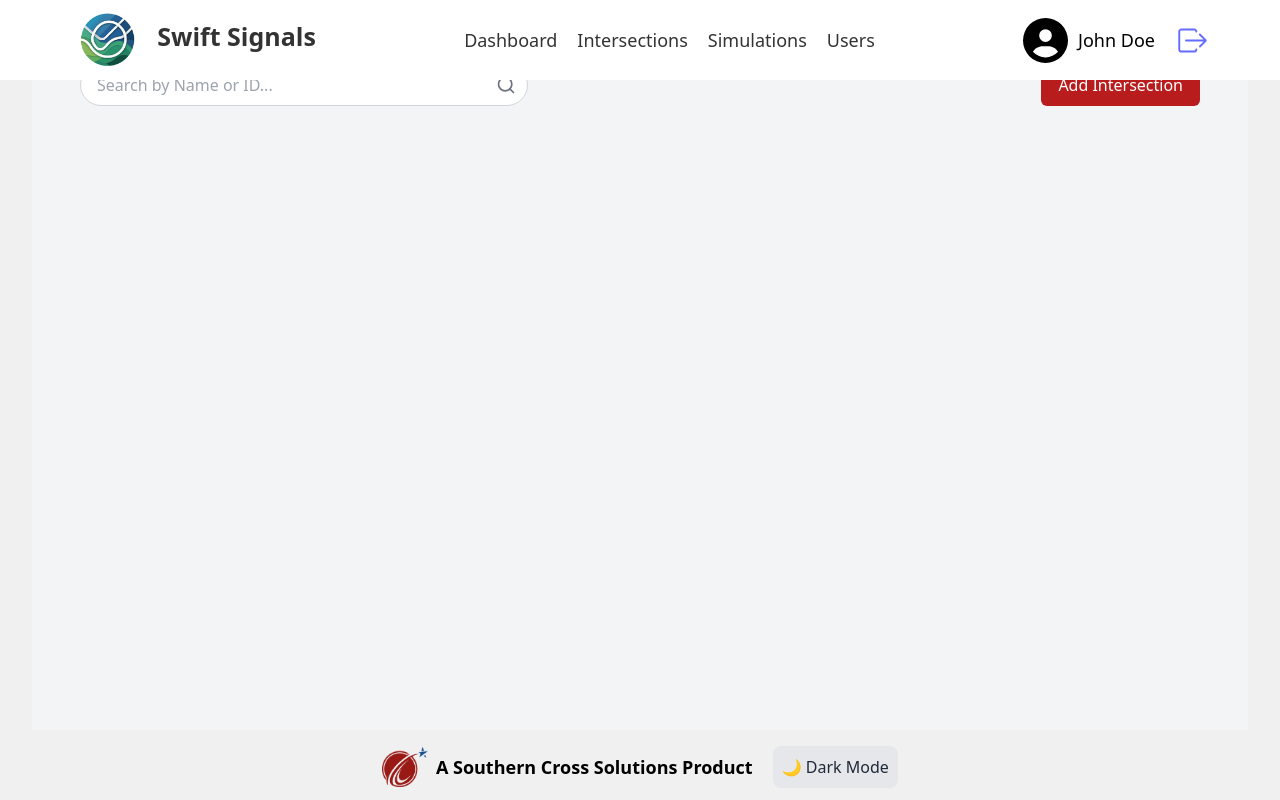
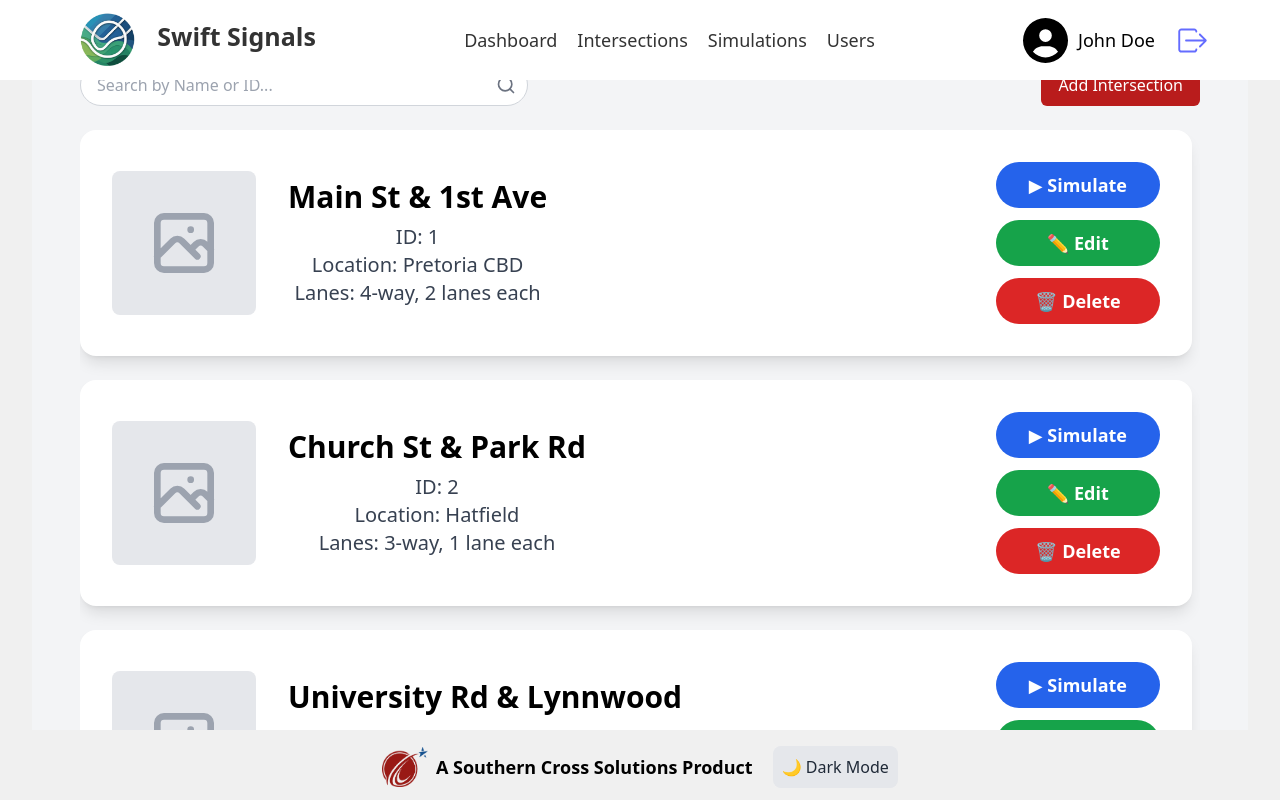
Before and after one commit to COS301-SE-2025/Swift-Signals, a React (Vite) app in the folder frontend/: page /intersections in a window 1280 px wide. Built offline with nearby package versions, Linux system fonts and the light colour scheme.

Commit message:
Update IntersectionCard.tsx

```diff
--- a/frontend/src/components/IntersectionCard.tsx
+++ b/frontend/src/components/IntersectionCard.tsx
@@ -19,7 +19,52 @@ const IntersectionCard: React.FC<IntersectionCardProps> = ({
   onEdit,
   onDelete,
 }) => {
+  return (
+    <div className="bg-white p-8 rounded-2xl shadow-lg flex justify-between items-center min-h-[220px]">
+      <div className="flex items-center space-x-8">
+        <div className="w-36 h-36 bg-gray-200 rounded-lg flex items-center justify-center">
+          {image ? (
+            <img src={image} alt={name} className="w-full h-full object-cover rounded-lg" />
+          ) : (
+            <svg className="w-20 h-20 text-gray-400" fill="none" stroke="currentColor" viewBox="0 0 24 24">
+              <path strokeLinecap="round" strokeLinejoin="round" strokeWidth="2"
+                d="M4 16l4.586-4.586a2 2 0 012.828 0L16 16m-2-2l1.586-1.586a2 2 0 012.828 0L20 14m-6-6h.01M6 20h12a2 2 0 002-2V6a2 2 0 00-2-2H6a2 2 0 00-2 2v12a2 2 0 002 2z" />
+            </svg>
+          )}
+        </div>
 
+        <div>
+          <h3 className="text-3xl font-extrabold text-black mb-2">{name}</h3>
+          <p className="text-xl text-gray-700">ID: {id}</p>
+          <p className="text-xl text-gray-700">Location: {location}</p>
+          <p className="text-xl text-gray-700">Lanes: {lanes}</p>
+        </div>
+      </div>
+
+      <div className="flex flex-col space-y-3">
+        <button
+          onClick={() => onSimulate(id)}
+          className="bg-blue-600 hover:bg-blue-700 text-white text-lg font-semibold py-2 px-8 rounded-full"
+        >
+          ▶ Simulate
+        </button>
+
+        <button
+          onClick={() => onEdit(id)}
+          className="bg-green-600 hover:bg-green-700 text-white text-lg font-semibold py-2 px-8 rounded-full"
+        >
+          ✏️ Edit
+        </button>
+
+        <button
+          onClick={() => onDelete(id)}
+          className="bg-red-600 hover:bg-red-700 text-white text-lg font-semibold py-2 px-8 rounded-full"
+        >
+          🗑️ Delete
+        </button>
+      </div>
+    </div>
+  );
 };
 
 export default IntersectionCard;
```
